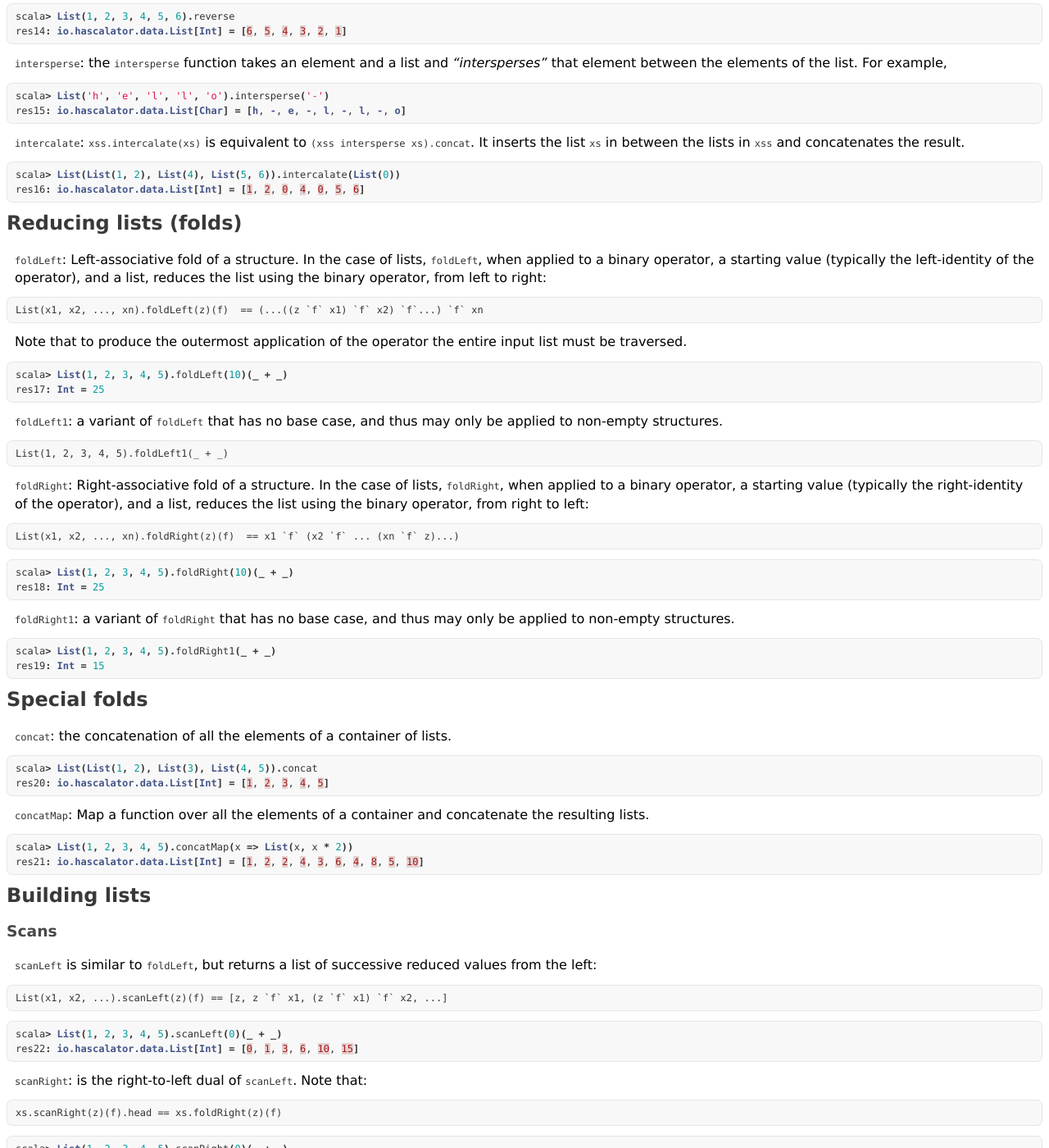
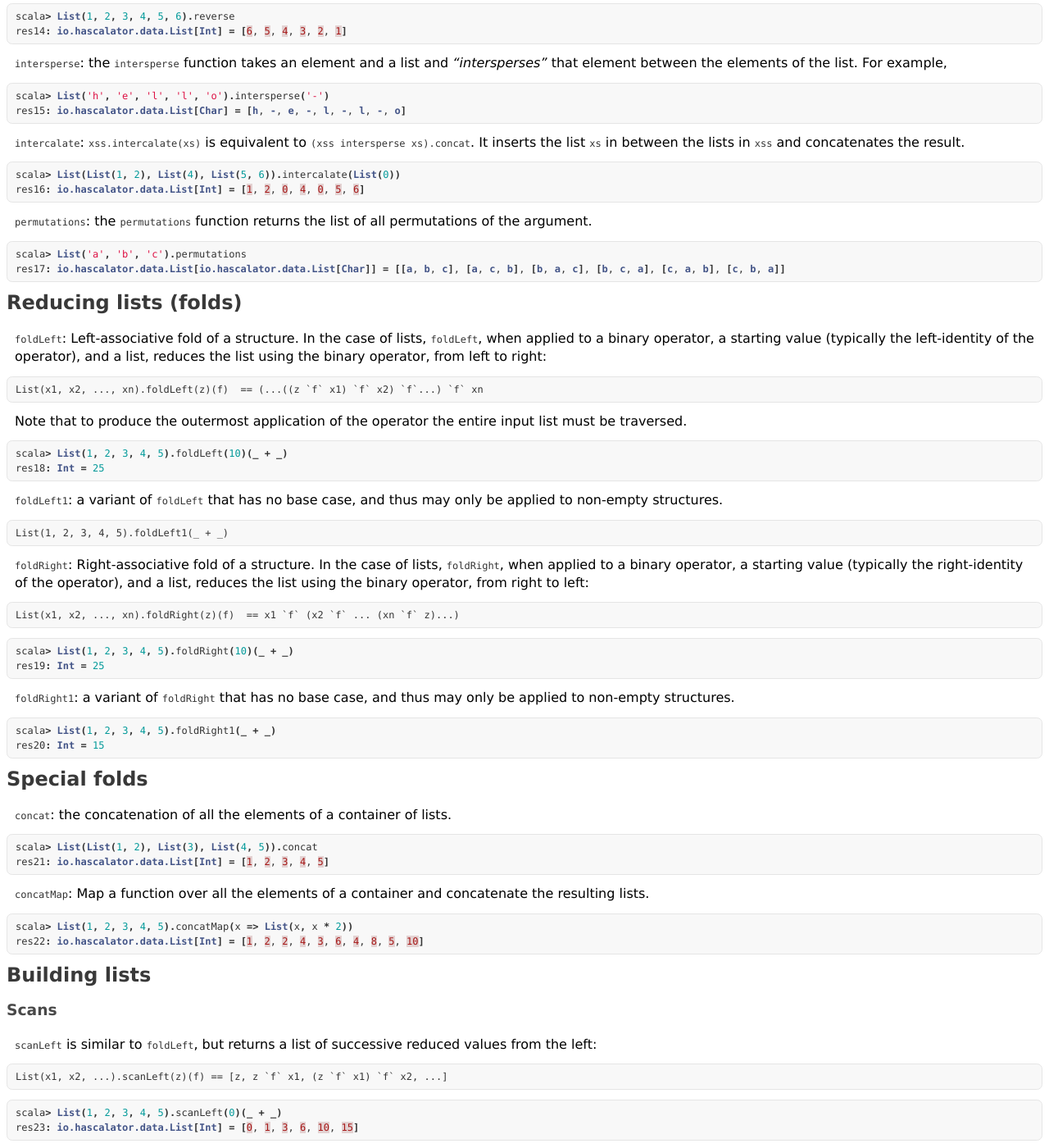
Before and after one commit to CarloMicieli/hascalator, a Jekyll site: the page built from tut/list.md, in a window 1280 px wide and 1400 px high, scrolled down 2877 px. Shown: the whole window at 82% size. Built offline with Jekyll 4.4.1, drawn with Linux system fonts in a browser that asks for light colours; part of the change alters nothing that is shown; some of the changed text lies outside the part shown.

Commit message:
updated site

````diff
--- a/tut/list.md
+++ b/tut/list.md
@@ -29,8 +29,8 @@ ys: io.hascalator.data.List[Int] = [10, 34, 5, 55, 233]
 scala> List.empty[Int].head
 io.hascalator.ApplicationException: *** Exception: List.head: empty list
   at io.hascalator.Prelude$.error(Prelude.scala:159)
-  at io.hascalator.data.Nil$.head(List.scala:1020)
-  at io.hascalator.data.Nil$.head(List.scala:1019)
+  at io.hascalator.data.Nil$.head(List.scala:1041)
+  at io.hascalator.data.Nil$.head(List.scala:1040)
   ... 222 elided
 ```
 
@@ -38,8 +38,8 @@ io.hascalator.ApplicationException: *** Exception: List.head: empty list
 scala> List.empty[Int].tail
 io.hascalator.ApplicationException: *** Exception: List.tail: empty list
   at io.hascalator.Prelude$.error(Prelude.scala:159)
-  at io.hascalator.data.Nil$.tail(List.scala:1021)
-  at io.hascalator.data.Nil$.tail(List.scala:1019)
+  at io.hascalator.data.Nil$.tail(List.scala:1042)
+  at io.hascalator.data.Nil$.tail(List.scala:1040)
   ... 238 elided
 ```
 
@@ -203,6 +203,13 @@ scala> List(List(1, 2), List(4), List(5, 6)).intercalate(List(0))
 res16: io.hascalator.data.List[Int] = [1, 2, 0, 4, 0, 5, 6]
 ```
 
+`permutations`: the `permutations` function returns the list of all permutations of the argument.
+
+```scala
+scala> List('a', 'b', 'c').permutations
+res17: io.hascalator.data.List[io.hascalator.data.List[Char]] = [[a, b, c], [a, c, b], [b, a, c], [b, c, a], [c, a, b], [c, b, a]]
+```
+
 ## Reducing lists (folds)
 
 `foldLeft`: Left-associative fold of a structure. In the case of lists, `foldLeft`, when applied to a binary operator, a starting value (typically the left-identity
@@ -216,7 +223,7 @@ Note that to produce the outermost application of the operator the entire input
 
 ```scala
 scala> List(1, 2, 3, 4, 5).foldLeft(10)(_ + _)
-res17: Int = 25
+res18: Int = 25
 ```
 
 `foldLeft1`: a variant of `foldLeft` that has no base case, and thus may only be applied to non-empty structures.
@@ -234,14 +241,14 @@ List(x1, x2, ..., xn).foldRight(z)(f)  == x1 `f` (x2 `f` ... (xn `f` z)...)
 
 ```scala
 scala> List(1, 2, 3, 4, 5).foldRight(10)(_ + _)
-res18: Int = 25
+res19: Int = 25
 ```
 
 `foldRight1`: a variant of `foldRight` that has no base case, and thus may only be applied to non-empty structures.
 
 ```scala
 scala> List(1, 2, 3, 4, 5).foldRight1(_ + _)
-res19: Int = 15
+res20: Int = 15
 ```
 
 ## Special folds
@@ -250,14 +257,14 @@ res19: Int = 15
 
 ```scala
 scala> List(List(1, 2), List(3), List(4, 5)).concat
-res20: io.hascalator.data.List[Int] = [1, 2, 3, 4, 5]
+res21: io.hascalator.data.List[Int] = [1, 2, 3, 4, 5]
 ```
 
 `concatMap`: Map a function over all the elements of a container and concatenate the resulting lists.
 
 ```scala
 scala> List(1, 2, 3, 4, 5).concatMap(x => List(x, x * 2))
-res21: io.hascalator.data.List[Int] = [1, 2, 2, 4, 3, 6, 4, 8, 5, 10]
+res22: io.hascalator.data.List[Int] = [1, 2, 2, 4, 3, 6, 4, 8, 5, 10]
 ```
 
 ## Building lists
@@ -272,7 +279,7 @@ List(x1, x2, ...).scanLeft(z)(f) == [z, z `f` x1, (z `f` x1) `f` x2, ...]
 
 ```scala
 scala> List(1, 2, 3, 4, 5).scanLeft(0)(_ + _)
-res22: io.hascalator.data.List[Int] = [0, 1, 3, 6, 10, 15]
+res23: io.hascalator.data.List[Int] = [0, 1, 3, 6, 10, 15]
 ```
 
 `scanRight`: is the right-to-left dual of `scanLeft`. Note that:
@@ -283,7 +290,7 @@ xs.scanRight(z)(f).head == xs.foldRight(z)(f)
 
 ```scala
 scala> List(1, 2, 3, 4, 5).scanRight(0)(_ + _)
-res23: io.hascalator.data.List[Int] = [15, 14, 12, 9, 5, 0]
+res24: io.hascalator.data.List[Int] = [15, 14, 12, 9, 5, 0]
 ```
 
 ## Sublists
@@ -292,47 +299,47 @@ res23: io.hascalator.data.List[Int] = [15, 14, 12, 9, 5, 0]
 
 ```scala
 scala> xs.take(0)
-res24: io.hascalator.data.List[Int] = []
+res25: io.hascalator.data.List[Int] = []
 
 scala> xs.take(2)
-res25: io.hascalator.data.List[Int] = [1, 23]
+res26: io.hascalator.data.List[Int] = [1, 23]
 
 scala> xs.take(10)
-res26: io.hascalator.data.List[Int] = [1, 23, 15, 42, 77]
+res27: io.hascalator.data.List[Int] = [1, 23, 15, 42, 77]
 ```
 
 `xs.drop(n)` returns the suffix of `xs` after the first `n` elements, or the empty list if `n > xs.length`
 
 ```scala
 scala> xs.drop(0)
-res27: io.hascalator.data.List[Int] = [1, 23, 15, 42, 77]
+res28: io.hascalator.data.List[Int] = [1, 23, 15, 42, 77]
 
 scala> xs.drop(2)
-res28: io.hascalator.data.List[Int] = [15, 42, 77]
+res29: io.hascalator.data.List[Int] = [15, 42, 77]
 
 scala> xs.drop(10)
-res29: io.hascalator.data.List[Int] = []
+res30: io.hascalator.data.List[Int] = []
 ```
 
 `xs.splitAt(n)` returns a tuple where first element is `xs` prefix of length `n` and second element is the remainder of the list
 
 ```scala
 scala> List(1, 2, 3, 4, 5, 6).splitAt(3)
-res30: (io.hascalator.data.List[Int], io.hascalator.data.List[Int]) = ([1, 2, 3],[4, 5, 6])
+res31: (io.hascalator.data.List[Int], io.hascalator.data.List[Int]) = ([1, 2, 3],[4, 5, 6])
 ```
 
 `takeWhile`, applied to a predicate `p` and a list `xs`, returns the longest prefix (possibly empty) of `xs` of elements that satisfy `p`:
 
 ```scala
 scala> List(1, 2, 3, 4, 5, 6).takeWhile(_ % 2 == 0)
-res31: io.hascalator.data.List[Int] = []
+res32: io.hascalator.data.List[Int] = []
 ```
 
 `xs.dropWhile(p)` returns the suffix remaining after `xs.takeWhile(p)`:
 
 ```scala
 scala> List(1, 2, 3, 4, 5, 6).dropWhile(_ % 2 == 0)
-res32: io.hascalator.data.List[Int] = [1, 2, 3, 4, 5, 6]
+res33: io.hascalator.data.List[Int] = [1, 2, 3, 4, 5, 6]
 ```
 
 `span`, applied to a predicate `p` and a list `xs`, returns a tuple where first element is longest prefix (possibly empty)
@@ -340,7 +347,7 @@ of `xs` of elements that satisfy `p` and second element is the remainder of the
 
 ```scala
 scala> List(1, 2, 3, 4, 5, 6).span(_ < 3)
-res33: (io.hascalator.data.List[Int], io.hascalator.data.List[Int]) = ([1, 2],[3, 4, 5, 6])
+res34: (io.hascalator.data.List[Int], io.hascalator.data.List[Int]) = ([1, 2],[3, 4, 5, 6])
 ```
 
 The `partition` function takes a predicate a list and returns the pair of lists of elements which do and do not
@@ -348,14 +355,14 @@ satisfy the predicate, respectively; i.e.,
 
 ```scala
 scala> List(1, 2, 3, 4, 5, 6).partition(_ < 3)
-res34: (io.hascalator.data.List[Int], io.hascalator.data.List[Int]) = ([1, 2],[3, 4, 5, 6])
+res35: (io.hascalator.data.List[Int], io.hascalator.data.List[Int]) = ([1, 2],[3, 4, 5, 6])
 ```
 
 `filter`, applied to a predicate and a list, returns the list of those elements that satisfy the predicate; i.e.,
 
 ```scala
 scala> List(1, 2, 3, 4, 5, 6).filter(_ < 3)
-res35: io.hascalator.data.List[Int] = [1, 2]
+res36: io.hascalator.data.List[Int] = [1, 2]
 ```
 
 ## Zipping and unzipping lists
@@ -365,5 +372,5 @@ longer list are discarded.
 
 ```scala
 scala> List(1, 2, 3, 4) zip List('a', 'b', 'c', 'd')
-res36: io.hascalator.data.List[(Int, Char)] = [(1,a), (2,b), (3,c), (4,d)]
+res37: io.hascalator.data.List[(Int, Char)] = [(1,a), (2,b), (3,c), (4,d)]
 ```
````
